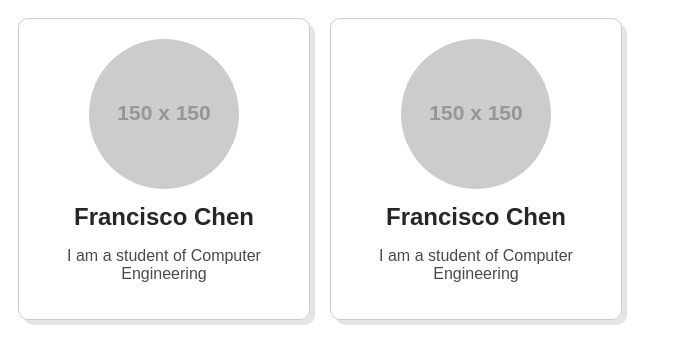
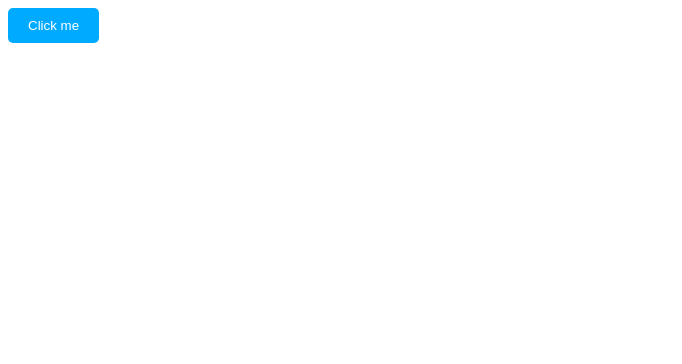
Before and after one commit to Franjj08/React, a React (Vite) app in the folder 2-card-components/: page / in a window 1280 px wide. Shown: the top 364 px of the page, without its empty margins (0-682 px from the left). Built offline with nearby package versions, Linux system fonts and the light colour scheme.

Commit message:
CSS styles: External Module Inline

```diff
--- a/2-card-components/src/App.jsx
+++ b/2-card-components/src/App.jsx
@@ -1,12 +1,13 @@
-import Card from "./Card"
-
+// import Card from "./Card"
+import Button from "./Button/Button"
 function App() {
   return(
     // fragmente:<></>
-    <>
-      <Card/>
-      <Card/>
-    </>
+    // <>
+    //   <Card/>
+    //   <Card/>
+    // </>
+    <Button/>
   );
 }
 
--- /dev/null
+++ b/2-card-components/src/Button/Button.jsx
@@ -0,0 +1,19 @@
+import syles from "./Button.module.css";
+
+
+function Button(){
+    //Inline
+    const styles= {
+        backgroundColor: "hsl(200, 100%, 50%)",
+        color:"white",
+        padding: "10px 20px",
+        borderRadius: "5px",
+        border: "none",
+        cursor: "pointer",
+    }
+    return(
+        <button className={syles.button}>Click me</button>
+    )
+}
+
+export default Button
--- /dev/null
+++ b/2-card-components/src/Button/Button.module.css
@@ -0,0 +1,9 @@
+/* Module */
+.button{
+  background-color: hsl(200, 100%, 50%);
+  color:white;
+  padding: 10px 20px;
+  border-radius: 5px;
+  border: none;
+  cursor: pointer;
+}
--- a/2-card-components/src/index.css
+++ b/2-card-components/src/index.css
@@ -1,4 +1,4 @@
-.card{
+/* .card{
   border: 1px solid hsl(0,0%,80%);
   border-radius: 10px;
   box-shadow: 5px 5px hsla(0,0%,0%,0.1) ;
@@ -25,4 +25,15 @@
 .card .card-text{
   font-family: Arial, Helvetica, sans-serif;
   color: hsl(0, 0%, 29%);
-}
+} */
+
+/*------------------------------------------- 3-add CSS styles */
+/* External */
+/* .button{
+  background-color: hsl(200, 100%, 50%);
+  color:white;
+  padding: 10px 20px;
+  border-radius: 5px;
+  border: none;
+  cursor: pointer;
+} */
```
